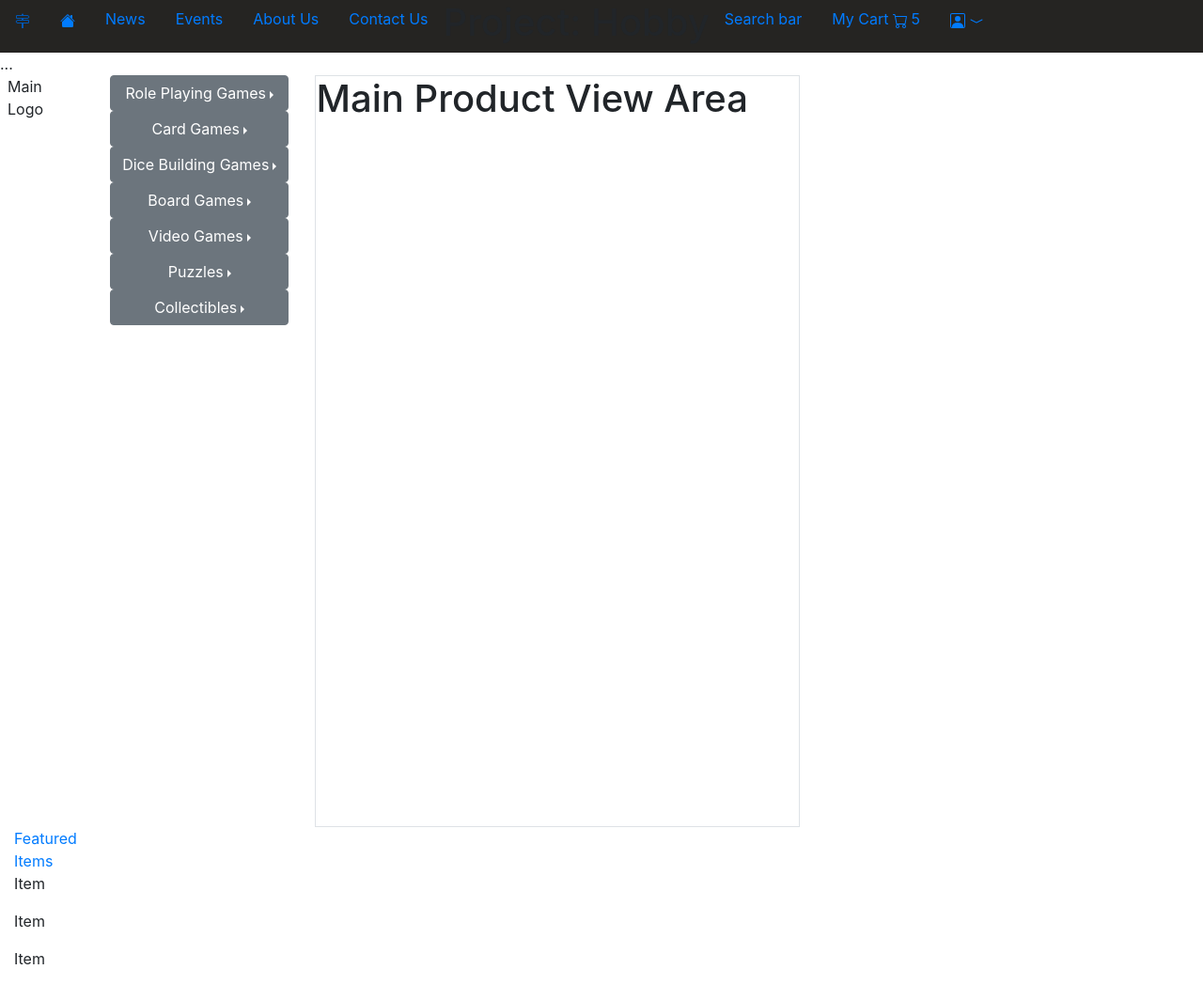
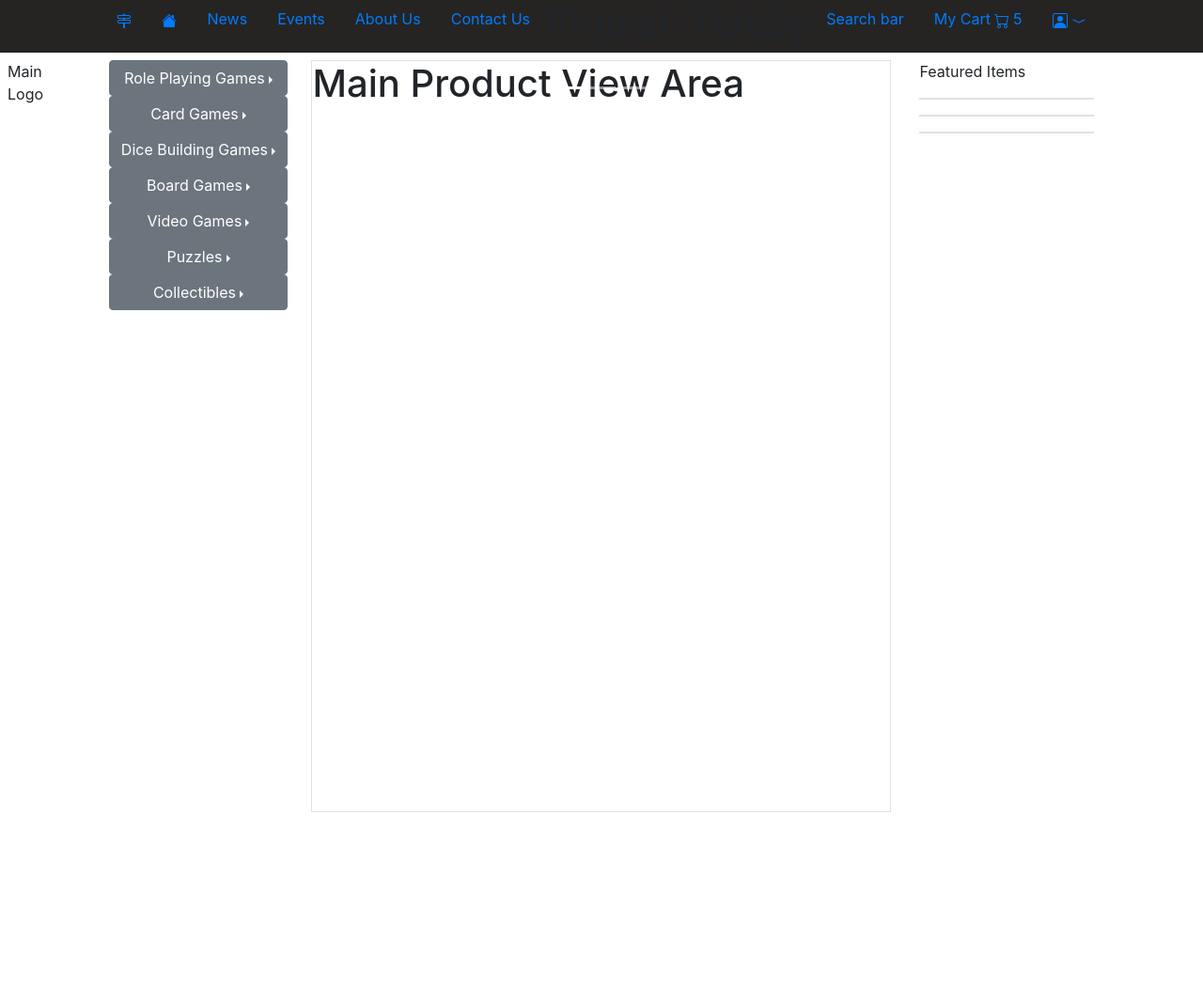
Before and after one commit to russlance/storeFront, a Django app: page /store/ in a window 1280 px wide. Shown: the whole page at 94% size. After the commit the page ends 864 px from the top, so only its background shows below. Run offline with Django 3.2, Linux system fonts and the light colour scheme.

Commit message:
add carousel for featured items

```diff
--- a/apps/storeApp/static/css/style.css
+++ b/apps/storeApp/static/css/style.css
@@ -5,3 +5,8 @@
 .main_area {
     height: 800px;
 }
+
+.feature_box {
+    width: 100px;
+    height: 100px;
+}
--- a/apps/storeApp/templates/index.html
+++ b/apps/storeApp/templates/index.html
@@ -9,12 +9,12 @@
     <link rel="stylesheet" href="https://cdn.jsdelivr.net/npm/bootstrap@4.5.3/dist/css/bootstrap.min.css" integrity="sha384-TX8t27EcRE3e/ihU7zmQxVncDAy5uIKz4rEkgIXeMed4M0jlfIDPvg6uqKI2xXr2" crossorigin="anonymous">
     <script src="https://code.jquery.com/jquery-3.5.1.slim.min.js" integrity="sha384-DfXdz2htPH0lsSSs5nCTpuj/zy4C+OGpamoFVy38MVBnE+IbbVYUew+OrCXaRkfj" crossorigin="anonymous"></script>
     <script src="https://cdn.jsdelivr.net/npm/bootstrap@4.5.3/dist/js/bootstrap.bundle.min.js" integrity="sha384-ho+j7jyWK8fNQe+A12Hb8AhRq26LrZ/JpcUGGOn+Y7RsweNrtN/tE3MoK7ZeZDyx" crossorigin="anonymous"></script>
-    <link rel="stylesheet" href="{% static 'css/style.css' %}">
+    <link rel="stylesheet" href="{% static 'storeApp/css/style.css' %}">
 
 </head>
 
 <body>
-    <ul class="nav top_nav" id="myTab" role="tablist">
+    <ul class="nav top_nav justify-content-center" id="myTab" role="tablist">
         <li class="nav-item" role="presentation">
             <a class="nav-link active" id="home-tab" data-toggle="tab" href="#home" role="tab" aria-controls="home" aria-selected="true"><svg width="1em" height="1em" viewBox="0 0 16 16" class="bi bi-signpost-2" fill="currentColor" xmlns="http://www.w3.org/2000/svg">
                     <path d="M7 1.414V2h2v-.586a1 1 0 0 0-2 0z"/>
@@ -70,19 +70,16 @@
         </li>
     </ul>
 
-    <div class="tab-content" id="myTabContent">
-        <div class="tab-pane fade show active" id="home" role="tabpanel" aria-labelledby="home-tab">...</div>
-        <div class="tab-pane fade" id="profile" role="tabpanel" aria-labelledby="profile-tab">...</div>
-        <div class="tab-pane fade" id="contact" role="tabpanel" aria-labelledby="contact-tab">...</div>
+    <div class="min-vw-100 min-vh-100">
+        <div class="row p-2">
+            <div class="col-1">
+                <div>Main Logo</div>
             </div>
 
-    <div>
-    </div>
-    <div class="row">
-        <div class="col-1 ml-2">
-            <div>Main Logo</div>
-        </div>
+
+
             <div class="col-2">
+
                 <div class="btn-group">
                     <ul class="nav flex-column">
                         <li class="nav flex-column dropright">
@@ -96,7 +93,7 @@
                                         <button type="button" class="btn btn-secondary dropdown-toggle" data-toggle="dropdown" aria-haspopup="true" aria-expanded="false">Pathfinder</button>
                                     </li>
                                     <li class="nav flex-column">
-                                    <button type="button" class="btn btn-secondary dropdown-toggle" data-toggle="dropdown" aria-haspopup="true" aria-expanded="false">Traveller</button>
+                                        <button type="button" class="btn btn-secondary dropdown-toggle" data-toggle="dropdown" aria-haspopup="true" aria-expanded="false">Call of Cthulhu</button>
                                     </li>
                                 </ul>
                             </div>
@@ -207,21 +204,78 @@
                 </div>
             </div>
 
-        <div class="col-5">
+            <div class="col-6">
                 <div class="border main_area">
                     <h1>Main Product View Area</h1>
+                    <div id="first_load">
+                        <div id="carouselExampleCaptions" class="carousel slide" data-ride="carousel">
+                            <ol class="carousel-indicators">
+                                <li data-target="#carouselExampleCaptions" data-slide-to="0" class="active"></li>
+                                <li data-target="#carouselExampleCaptions" data-slide-to="1"></li>
+                                <li data-target="#carouselExampleCaptions" data-slide-to="2"></li>
+                            </ol>
+                            <div class="carousel-inner">
+                                {% for item in sale_list_4 %}
+                                <div class="carousel-item active">
+                                    <img src="{% static 'storeApp/{{item.image}}' %}" class="d-block w-100" alt="sale item">
+                                    <div class="carousel-caption d-none d-md-block">
+                                        <h5>item.name</h5>
+                                        <p>item.description</p>
+                                        <a href="#">Click here for more information</a>
+                                    </div>
+                                </div>
+                                {% endfor %}
+                            </div>
+                            <a class="carousel-control-prev" href="#carouselExampleCaptions" role="button" data-slide="prev">
+                                <span class="carousel-control-prev-icon" aria-hidden="true"></span>
+                                <span class="sr-only">Previous</span>
+                            </a>
+                            <a class="carousel-control-next" href="#carouselExampleCaptions" role="button" data-slide="next">
+                                <span class="carousel-control-next-icon" aria-hidden="true"></span>
+                                <span class="sr-only">Next</span>
+                            </a>
+                        </div>
                     </div>
                 </div>
             </div>
 
-    <div class="col-1 pr-0">
-        <a href="#">Featured Items</a>
-        <p>Item</p>
-        <p>Item</p>
-        <p>Item</p>
+            <div class="col-2">
+                <p>Featured Items</p>
+                <div id="first_featured_item" class="carousel slide border" data-ride="carousel">
+                    <div class="carousel-inner">
+                        {% for item in sale_list_1 %}
+                        <div class="carousel-item active">
+                            <a href="#" class="d-block w-100">{{item.image}}</a>
+                            <p>{{item.name}}</p>
+                        </div>
+                        {% endfor %}
                     </div>
                 </div>
-    </>
+
+                <div id="second_featured_item" class="carousel slide border mt-3" data-ride="carousel">
+                    <div class="carousel-inner">
+                        {% for item in sale_list_2 %}
+                        <div class="carousel-item active">
+                            <a href="#" class="d-block w-100">{{item.image}}</a>
+                            <p>{{item.name}}</p>
+                        </div>
+                        {% endfor %}
+                    </div>
+                </div>
+
+                <div id="third_featured_item" class="carousel slide border mt-3" data-ride="carousel">
+                    <div class="carousel-inner">
+                        {% for item in sale_list_3 %}
+                        <div class="carousel-item active">
+                            <a href="#" class="d-block w-100">{{item.image}}</a>
+                            <p>{{item.name}}</p>
+                        </div>
+                        {% endfor %}
+                    </div>
+                </div>
+            </div>
+        </div>
+    </div>
 </body>
 
 </html>
```
Also changed, not shown: apps/storeApp/static/images/Call_of_Cthulhu.jpg (added), apps/storeApp/static/images/Dice.jpg (added), apps/storeApp/static/images/Dungeons-and-Dragons.jpg (added), apps/storeApp/static/images/Pathfinder.jpg (added), apps/storeApp/static/images/gamestore_icon.png (added). Lines whose indentation alone changed are shown as unchanged.
